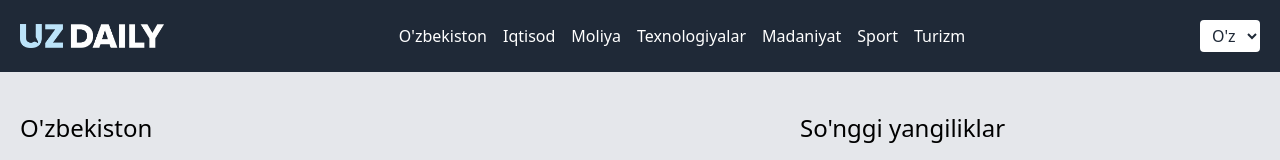
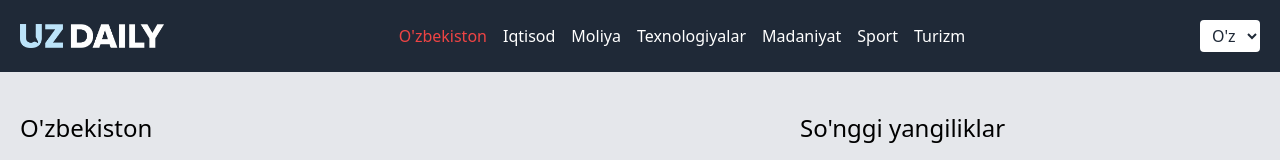
Before and after one commit to Zuhriddin-Devs/uz-daily-uz, a React (Vite) app: page / in a window 1280 px wide. Shown: the top 160 px of the page. Built offline with nearby package versions, Linux system fonts and the light colour scheme.

Commit message:
NavLink will be red when pressed

```diff
--- a/src/components/Header.jsx
+++ b/src/components/Header.jsx
@@ -33,7 +33,6 @@ const Header = () => {
         }
     }, []);
 
-    // Bu funksiya modalni yopib qo'yish uchun
     const closeNavbar = () => {
         setNavbar(false);
     };
--- a/src/index.css
+++ b/src/index.css
@@ -1,3 +1,7 @@
 @tailwind base;
 @tailwind components;
 @tailwind utilities;
+
+a.active {
+    @apply text-red-500
+}
```
